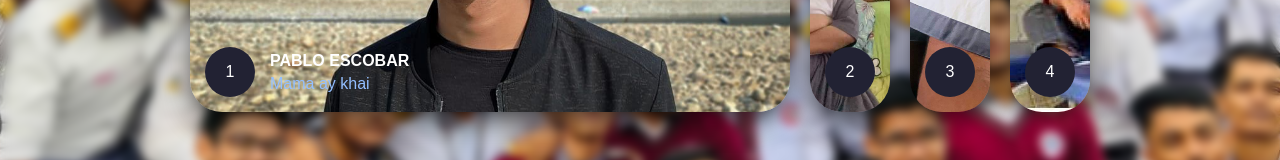
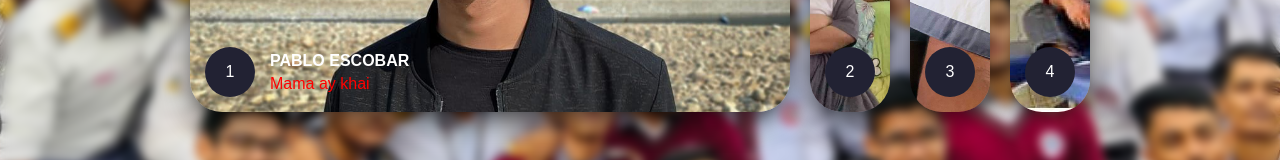
Before and after one commit to Zami128/Boys-S4, a plain HTML site: page index.html in a window 1280 px wide. Shown: the part 636-796 px from the top of the page. Drawn offline with Linux system fonts and the light colour scheme.

Commit message:
Update index.html

```diff
--- a/index.html
+++ b/index.html
@@ -85,7 +85,7 @@ body {
         }
 
         .description p {
-            color: #93bfff;
+            color: red;
             padding-top: 5px;
 
         }
```
